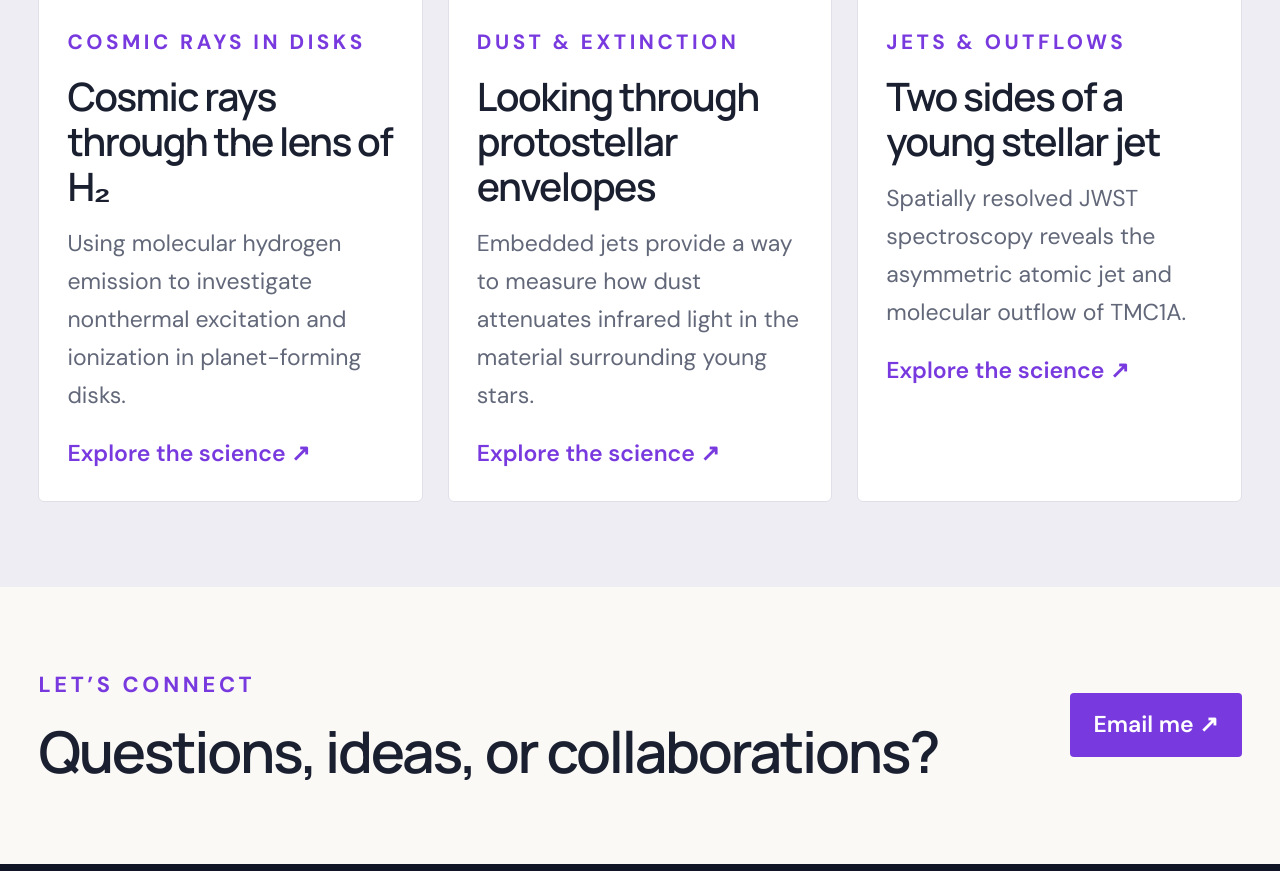
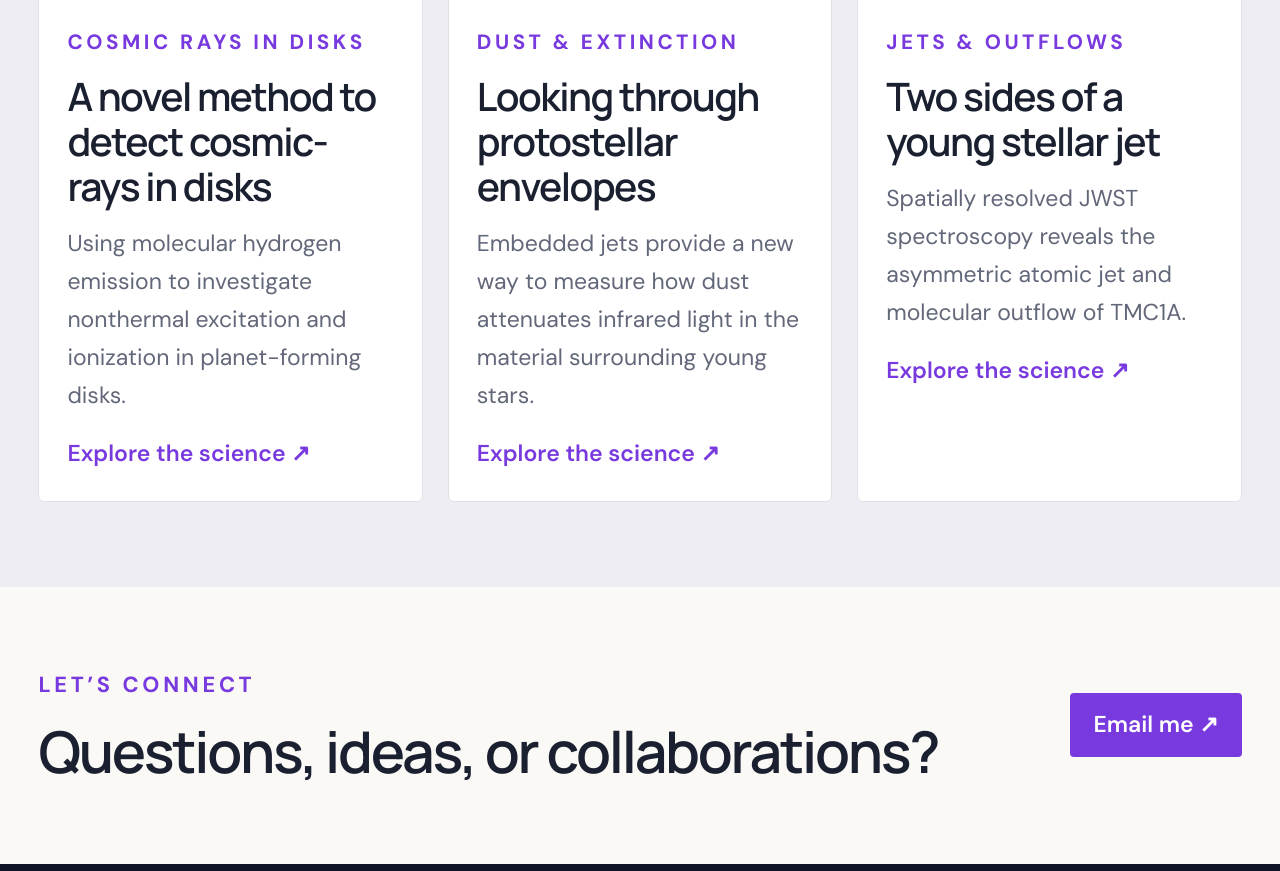
Before and after one commit to KorashAssani/korashassani.github.io, a plain HTML site: page index.html in a window 1280 px wide. Shown: the part 2638-3509 px from the top of the page. Drawn offline with Linux system fonts and the light colour scheme.

Commit message:
small update to highlights

```diff
--- a/index.html
+++ b/index.html
@@ -139,7 +139,7 @@
               </figure>
               <div class="card-body">
                 <p class="eyebrow">COSMIC RAYS IN DISKS</p>
-                <h3>Cosmic rays through the lens of H₂</h3>
+                <h3>A novel method to detect cosmic-rays in disks</h3>
                 <p>
                   Using molecular hydrogen emission to investigate nonthermal excitation
                   and ionization in planet-forming disks.
@@ -165,7 +165,7 @@
                 <p class="eyebrow">DUST &amp; EXTINCTION</p>
                 <h3>Looking through protostellar envelopes</h3>
                 <p>
-                  Embedded jets provide a way to measure how dust attenuates infrared
+                  Embedded jets provide a new way to measure how dust attenuates infrared
                   light in the material surrounding young stars.
                 </p>
                 <a href="research.html#extinction">Explore the science ↗</a>
```
